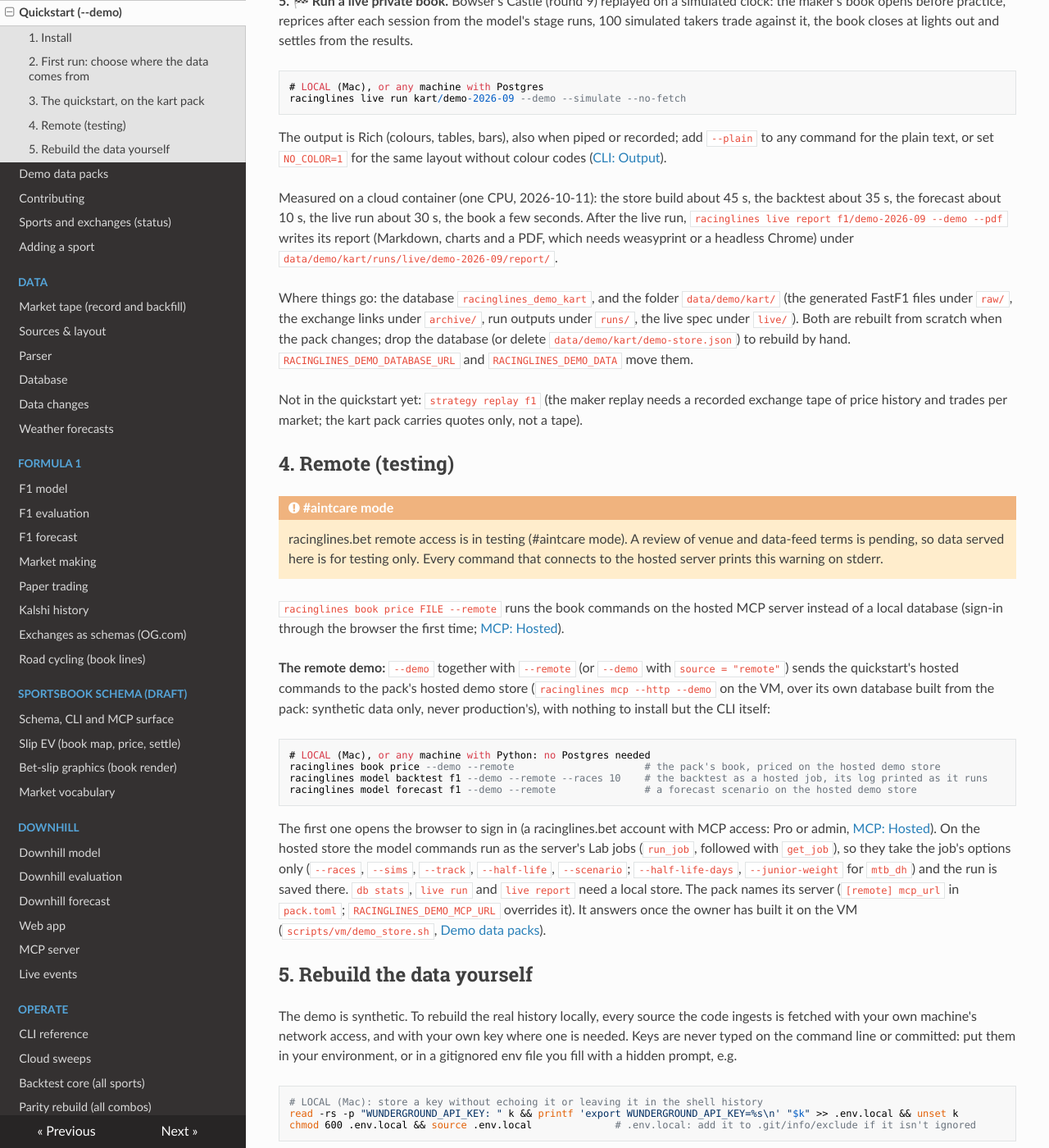
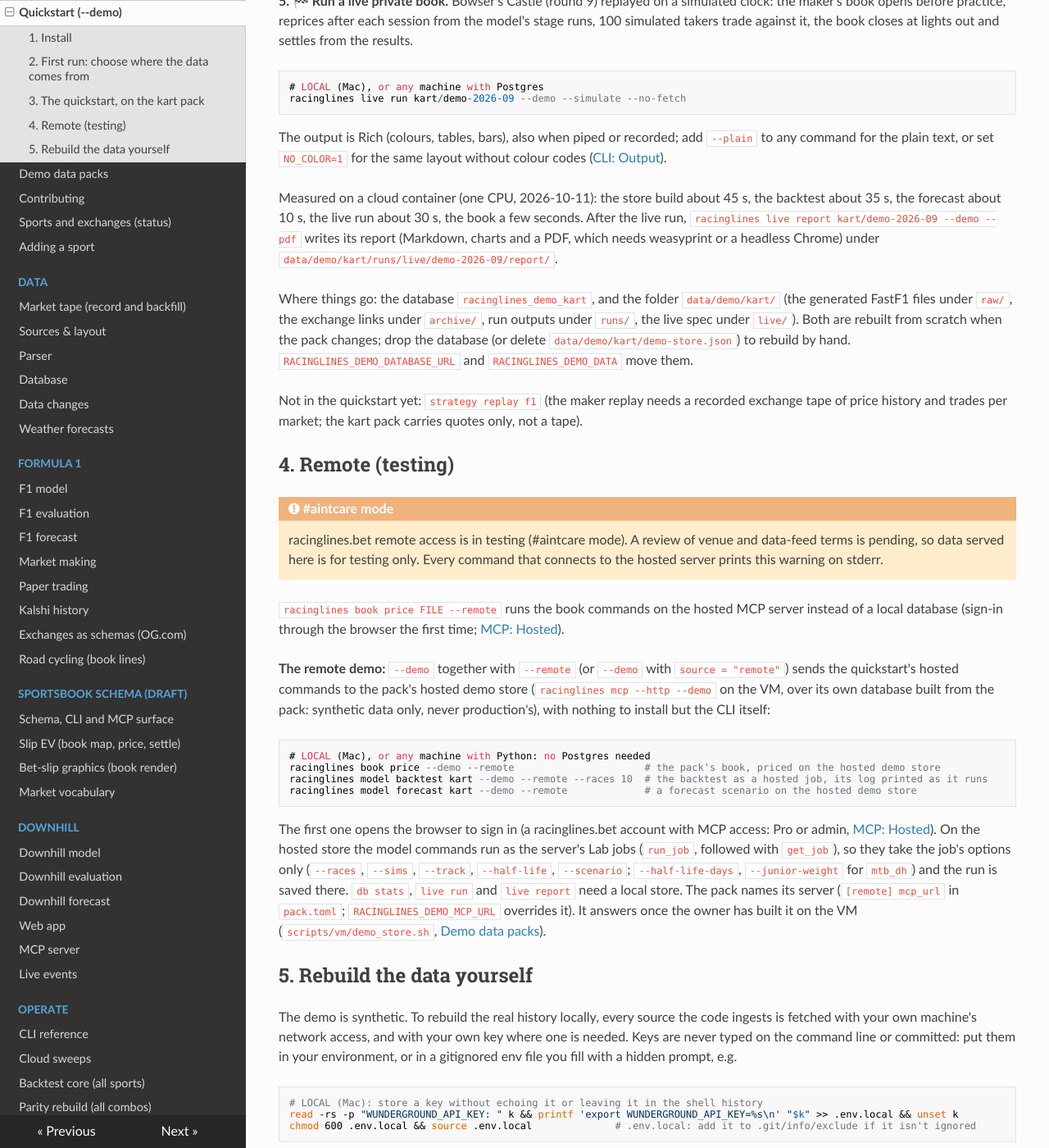
Before and after one commit to lalligagger/racinglines-public, an MkDocs documentation site: the page built from docs/quickstart.md, in a window 1280 px wide and 1400 px high, scrolled down 1759 px. Shown: the whole window at 82% size. Built offline with MkDocs 1.6.1, drawn with Linux system fonts in a browser that asks for light colours; nearby versions of some CDN libraries.

Commit message:
[docs] Kart demo: quickstart says kart everywhere; kart-classic load test (#139)
* [docs] Quickstart and kart book comment say kart; test that kart-classic loads and answers to kart.

Co-Authored-By: Claude Opus 5.5 (1M context) <noreply@anthropic.com>
Claude-Session: https://claude.ai/code/session_018wQcNqiwUrJDpt78RVtqHa

* [app] Kart quickstart in three parts (Set up, Model the season, Run Wario's book) so /term shows its part nav; /term re-recorded.

Co-Authored-By: Claude Opus 5.5 (1M context) <noreply@anthropic.com>
Claude-Session: https://claude.ai/code/session_018wQcNqiwUrJDpt78RVtqHa

* Revert the kart quickstart part split (owner: wait for the F1 race-week parts).

Co-Authored-By: Claude Opus 5.5 (1M context) <noreply@anthropic.com>
Claude-Session: https://claude.ai/code/session_018wQcNqiwUrJDpt78RVtqHa

---------

Co-authored-by: Claude <noreply@anthropic.com>

````diff
--- a/docs/quickstart.md
+++ b/docs/quickstart.md
@@ -92,7 +92,7 @@ text, or set `NO_COLOR=1` for the same layout without colour codes ([CLI: Output
 
 Measured on a cloud container (one CPU, 2026-10-11): the store build about 45 s, the backtest about 35 s, the
 forecast about 10 s, the live run about 30 s, the book a few seconds. After the live run,
-`racinglines live report f1/demo-2026-09 --demo --pdf` writes its report (Markdown, charts and a PDF, which needs
+`racinglines live report kart/demo-2026-09 --demo --pdf` writes its report (Markdown, charts and a PDF, which needs
 weasyprint or a headless Chrome) under `data/demo/kart/runs/live/demo-2026-09/report/`.
 
 Where things go: the database `racinglines_demo_kart`, and the folder `data/demo/kart/` (the generated FastF1 files
@@ -120,8 +120,8 @@ from the pack: synthetic data only, never production's), with nothing to install
 ```
 # LOCAL (Mac), or any machine with Python: no Postgres needed
 racinglines book price --demo --remote                      # the pack's book, priced on the hosted demo store
-racinglines model backtest f1 --demo --remote --races 10    # the backtest as a hosted job, its log printed as it runs
-racinglines model forecast f1 --demo --remote               # a forecast scenario on the hosted demo store
+racinglines model backtest kart --demo --remote --races 10  # the backtest as a hosted job, its log printed as it runs
+racinglines model forecast kart --demo --remote             # a forecast scenario on the hosted demo store
 ```
 
 The first one opens the browser to sign in (a racinglines.bet account with MCP access: Pro or admin,
````
Also changed, not shown: 2 other files.
